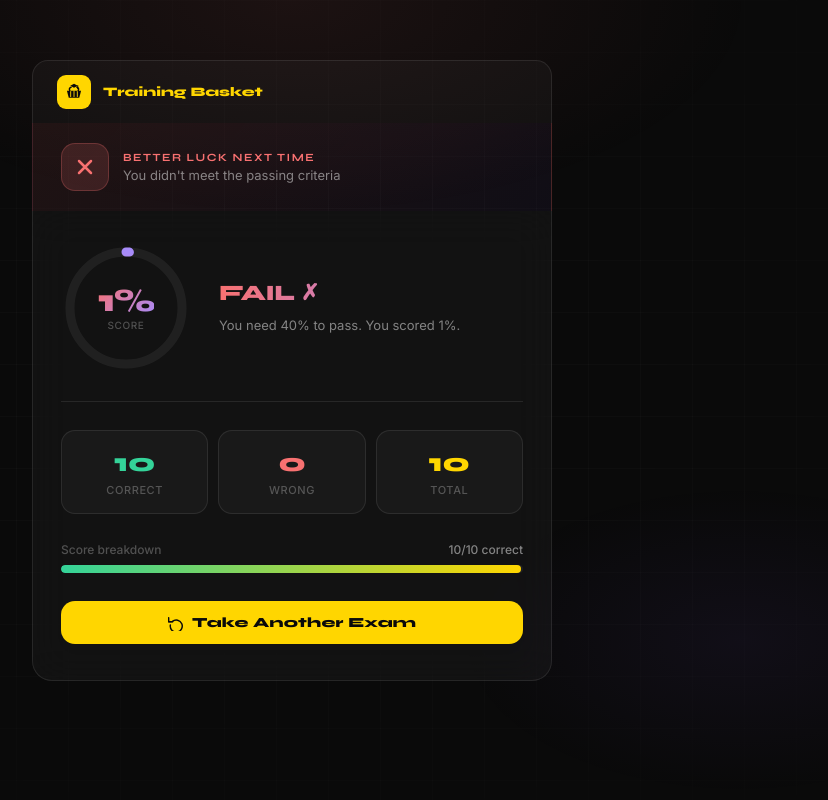
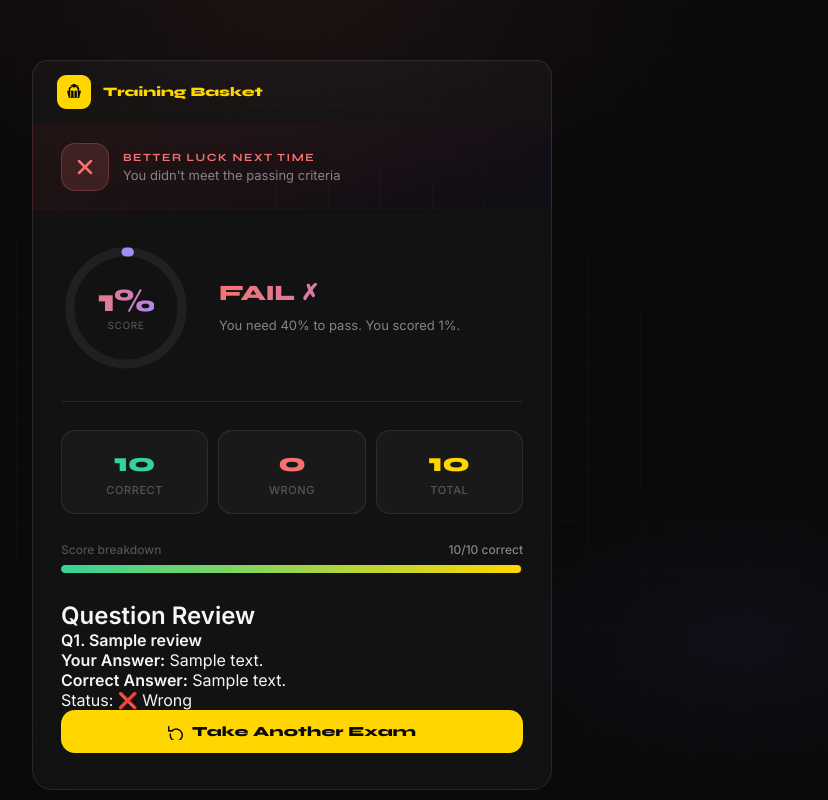
Before and after one commit to KHITOLIA/mock_test, a Flask app: template templates/result.html in a window 1280 px wide. Shown: the whole page, without its empty margins (348-1176 px from the left). Run offline with Flask 3, Linux system fonts and the light colour scheme; the template is opened without the code that fills it: most values are stand-ins (such as "Sample title", 1, 10 or a date in 2020); parts of the project's set-up code (start-up, migrations or seed data) failed here and were passed over.

Commit message:
Update result.html

```diff
--- a/templates/result.html
+++ b/templates/result.html
@@ -347,6 +347,39 @@ body{
       </div>
     </div>
 
+    <div class="review-section">
+  <h2>Question Review</h2>
+
+  {% for r in review_data %}
+  <div class="review-card">
+      <h4>Q{{ loop.index }}. {{ r.question }}</h4>
+
+      <p>
+        <strong>Your Answer:</strong>
+        <span class="{% if r.is_correct %}correct{% else %}wrong{% endif %}">
+          {{ r.selected_answer }}
+        </span>
+      </p>
+
+      <p>
+        <strong>Correct Answer:</strong>
+        <span class="correct">
+          {{ r.correct_answer }}
+        </span>
+      </p>
+
+      <p>
+        Status:
+        {% if r.is_correct %}
+          ✅ Correct
+        {% else %}
+          ❌ Wrong
+        {% endif %}
+      </p>
+  </div>
+  {% endfor %}
+</div>
+
     <!-- CTA -->
     <div class="cta-row">
       <a href="/" class="cta-primary">
```
